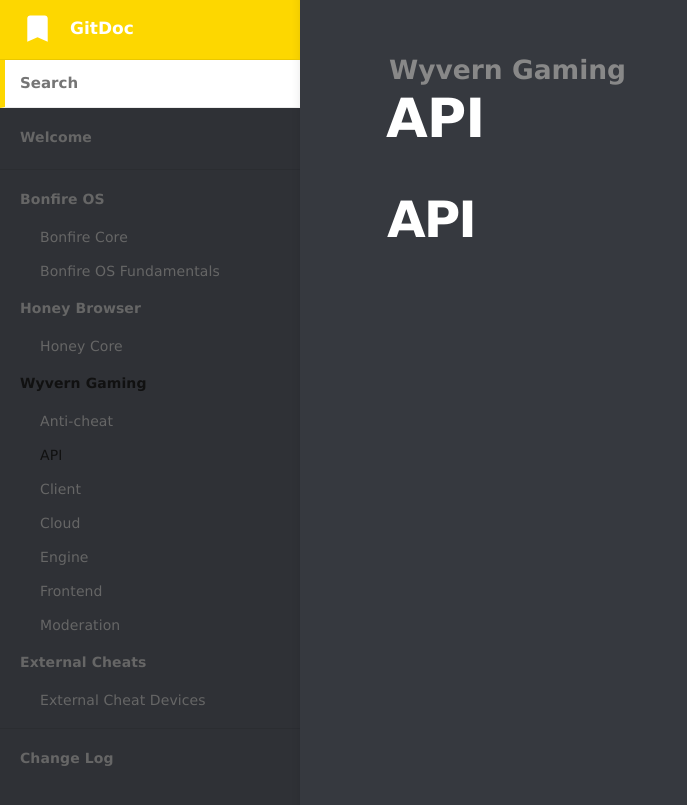
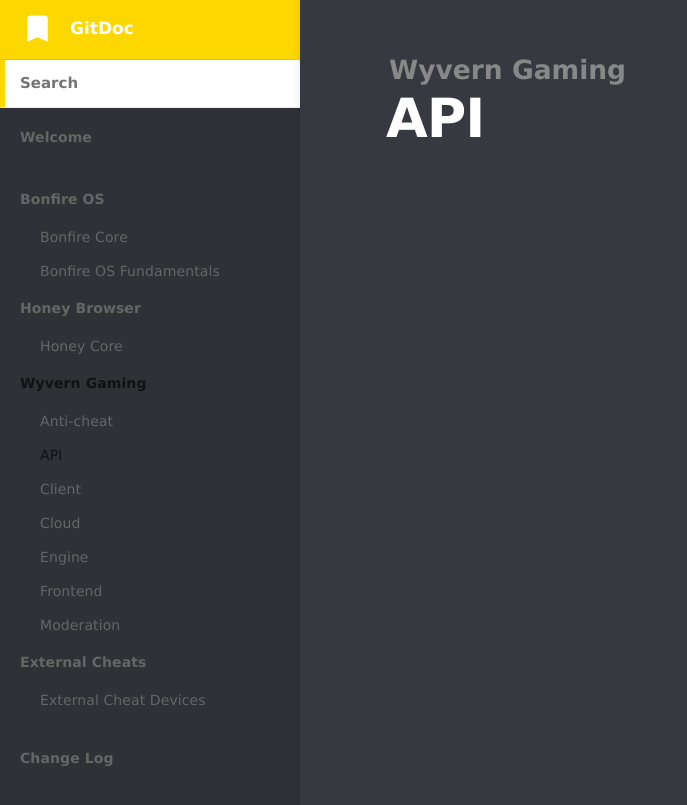
Before and after one commit to MidasTouch-MT/MidasTouch-MT.github.io, a Jekyll site: the page built from _docs/wyvern-gaming/api.md, in a window 1280 px wide. Shown: the top 805 px of the page, without its empty margins (0-687 px from the left). Built offline with Jekyll 4.4.1, drawn with Linux system fonts in a browser that asks for light colours.

Commit message:
Update api.md

```diff
--- a/_docs/wyvern-gaming/api.md
+++ b/_docs/wyvern-gaming/api.md
@@ -3,5 +3,3 @@ title: API
 category: Wyvern Gaming
 order: 2
 ---
-
-# API
```
